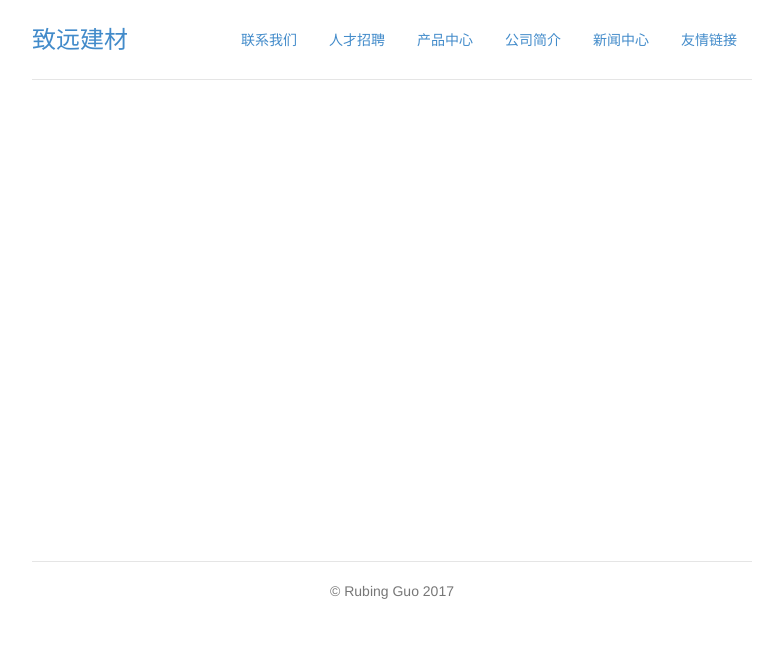
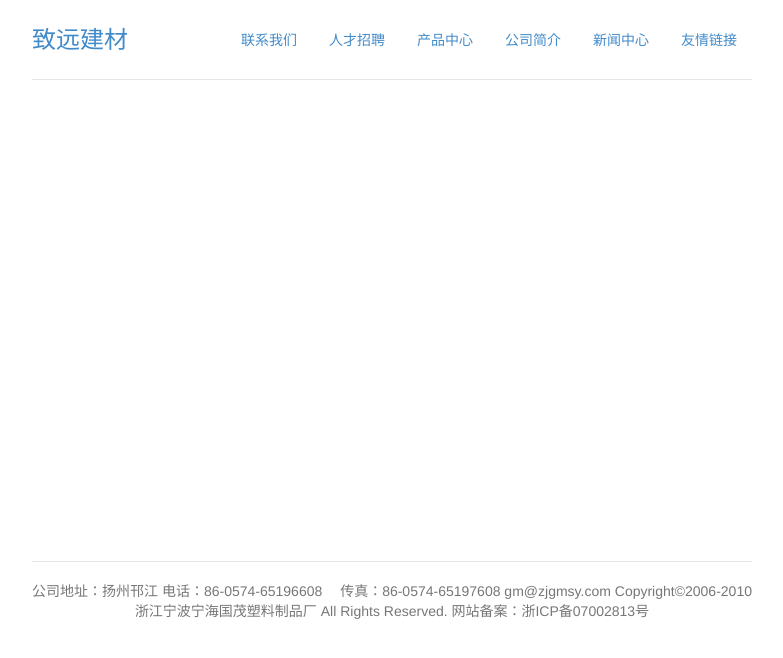
Before and after one commit to flower-joke/flower-joke.github.io, a Jekyll site: the page built from index.html, in a window 1280 px wide. Shown: the top 658 px of the page, without its empty margins (248-1031 px from the left). Built offline with Jekyll 4.4.1, drawn with Linux system fonts in a browser that asks for light colours.

Commit message:
Update footer.html

```diff
--- a/_includes/footer.html
+++ b/_includes/footer.html
@@ -1,7 +1,10 @@
 <div class="footer">
 	<div class="row">
 		<div class="col-sm-12" style="text-align: center;">
-			<span>&copy; Rubing Guo 2017</span>
+			<span>公司地址：扬州邗江
+电话：86-0574-65196608　 传真：86-0574-65197608   gm@zjgmsy.com
+Copyright©2006-2010 浙江宁波宁海国茂塑料制品厂 All Rights Reserved.
+网站备案：浙ICP备07002813号 　 </span>
 		</div>
 	<!--
 	<div class="col-sm-4 col-xs-4">
```
